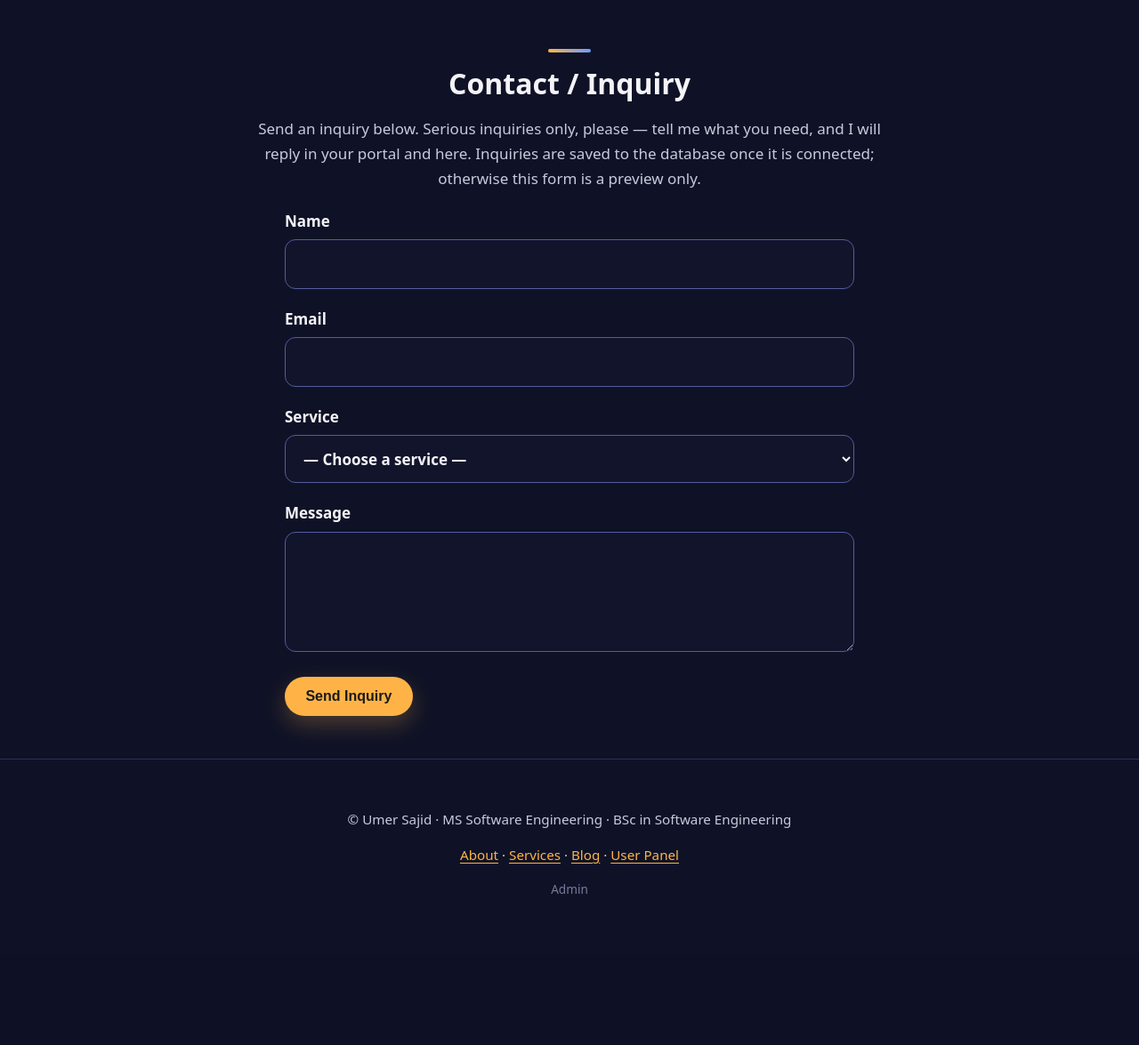
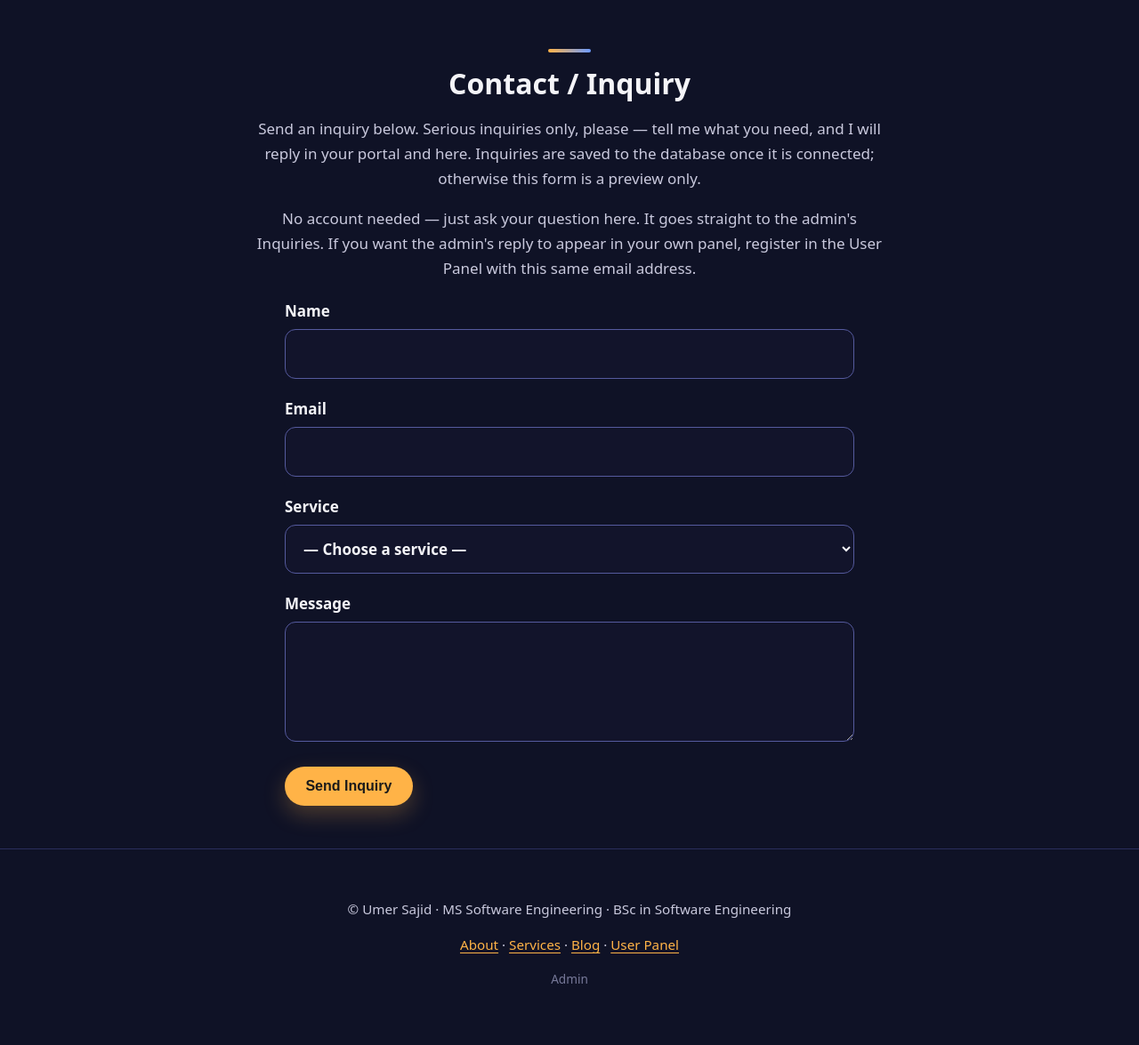
Before and after one commit to umersajid11/umer-website, a PHP site: page / in a window 1280 px wide. Shown: the part 3506-4681 px from the top of the page at 89% size. Before the commit the page ends 4511 px from the top, so only its background shows below. Run offline with PHP 8.4, Linux system fonts and the light colour scheme; data comes from the database, SQL or seed files in the repository; data that the repository does not hold is empty; some libraries are stand-ins or nearby versions.

Commit message:
Update index.php: Contact explanation + css?v=10 link
Updated stylesheet version and added contact notice details.

```diff
--- a/index.php
+++ b/index.php
@@ -41,7 +41,7 @@ $hasPhoto = file_exists(__DIR__ . '/' . $profilePhoto);
 <meta charset="UTF-8">
 <meta name="viewport" content="width=device-width, initial-scale=1.0">
 <title>Umer Sajid — Personal Portfolio</title>
-<link rel="stylesheet" href="css/style.css?v=8">
+<link rel="stylesheet" href="css/style.css?v=10">
 </head>
 <body>
 <header>
@@ -174,11 +174,12 @@ $hasPhoto = file_exists(__DIR__ . '/' . $profilePhoto);
 
   <section id="contact">
     <h2>Contact / Inquiry</h2>
-    <p><?php echo htmlspecialchars($contactNotice); ?></p>
+    <p><?php echo htmlspecialchars($contactNotice); ?></p>       <p class="muted">No account needed — just ask your question here. It goes straight to the admin's Inquiries. If you want the admin's reply to appear in your own panel, register in the User Panel with this same email address.</p>
     <form method="post" action="index.php#contact">
       <label>Name <input type="text" name="name" required></label>
       <label>Email <input type="email" name="email" required></label>
       <label>Service
+
         <select name="service">
           <option value="">— Choose a service —</option>
           <?php foreach (service_catalogue() as $slug => $s): ?>
```
